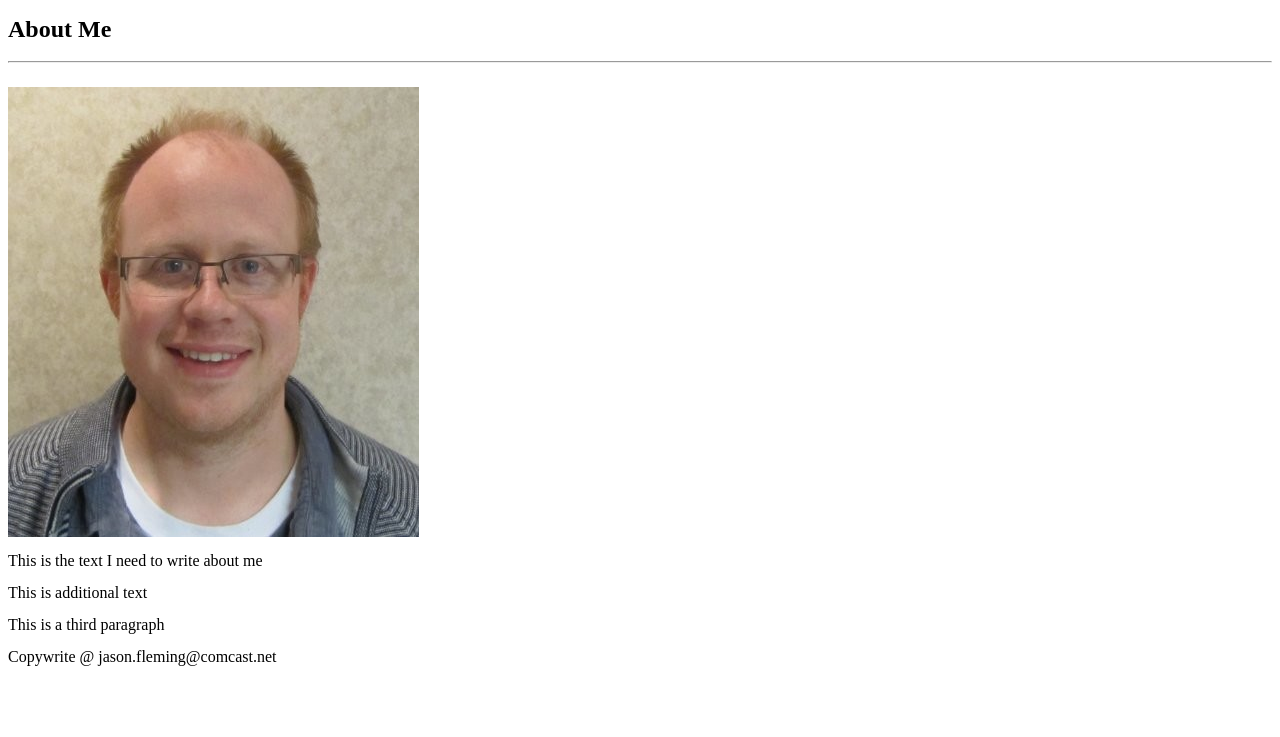
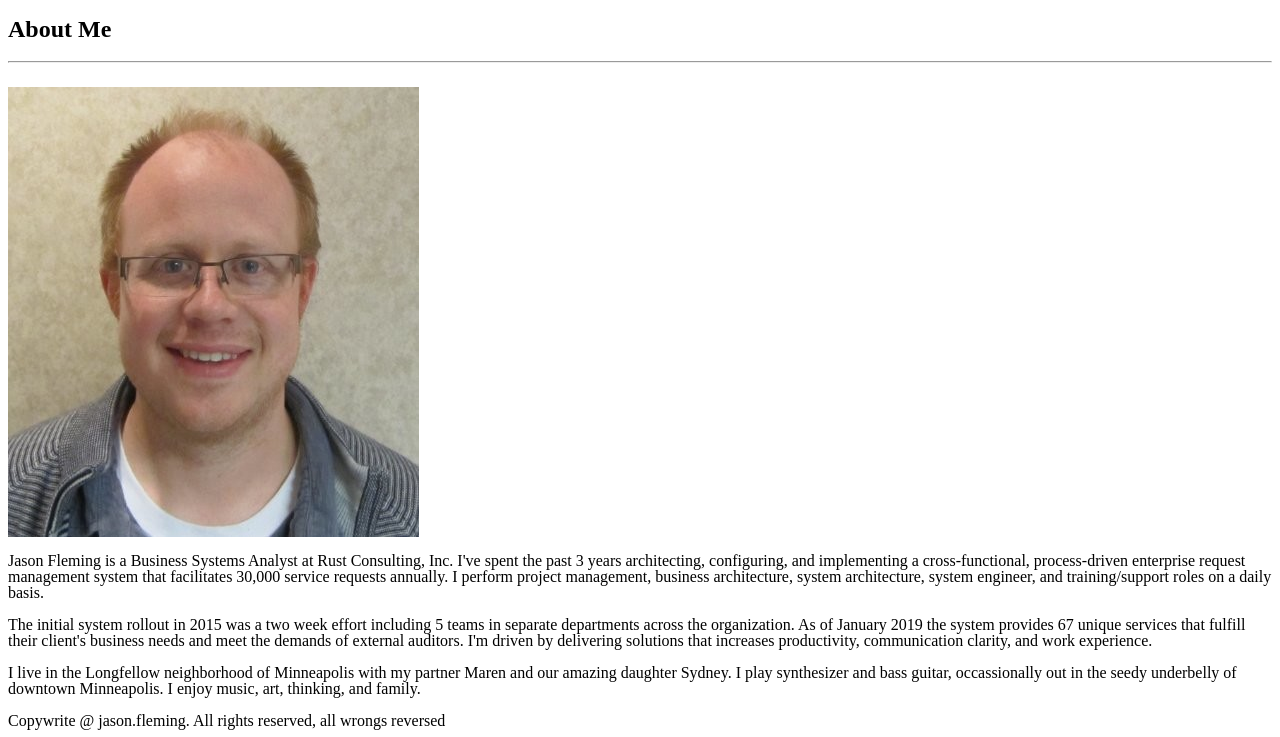
Before and after one commit to jasonfleming1/Basic-Portfolio, a plain HTML site: page index.html in a window 1280 px wide. Shown: the part 80-817 px from the top of the page. Drawn offline with Linux system fonts and the light colour scheme.

Commit message:
update 3

```diff
--- a/index.html
+++ b/index.html
@@ -37,10 +37,11 @@
             <hr><br>
             <img src="assets/images/me.png" alt="Jason Bio">
             <aside>
-                <p>This is the text I need to write about me</p>
+                <p>Jason Fleming is a Business Systems Analyst at Rust Consulting, Inc. I've spent the past 3 years architecting, configuring, and implementing a cross-functional, process-driven enterprise request management system that facilitates 30,000 service requests annually. I perform project management, business architecture, system architecture, system engineer, and training/support roles on a daily basis. </p>
+
             </aside>
-            <p>This is additional text</p>
-            <p>This is a third paragraph</p>
+            <p>The initial system rollout in 2015 was a two week effort including 5 teams in separate departments across the organization. As of January 2019 the system provides 67 unique services that fulfill their client's business needs and meet the demands of external auditors. I'm driven by delivering solutions that increases productivity, communication clarity, and work experience. </p>
+            <p>I live in the Longfellow neighborhood of Minneapolis with my partner Maren and our amazing daughter Sydney. I play synthesizer and bass guitar, occassionally out in the seedy underbelly of downtown Minneapolis. I enjoy music, art, thinking, and family. </p>
         </section>
 
     </div>
@@ -50,7 +51,7 @@
     <!--Begin footer » reuse for each html page-->
 
     <footer>
-        Copywrite @ jason.fleming@comcast.net
+        Copywrite @ jason.fleming. All rights reserved, all wrongs reversed
     </footer>
 
     <!--End footer-->
```
Also changed, not shown: contact.html (+1 -1 lines).
